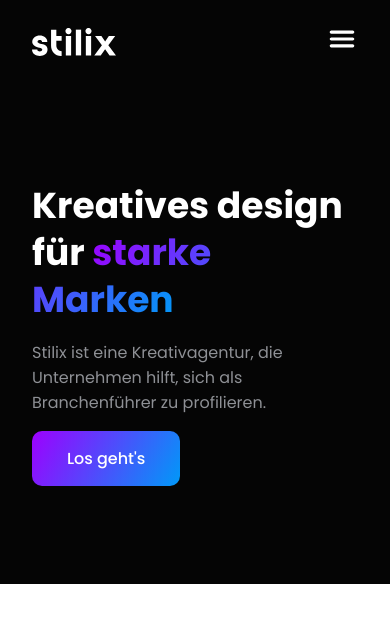
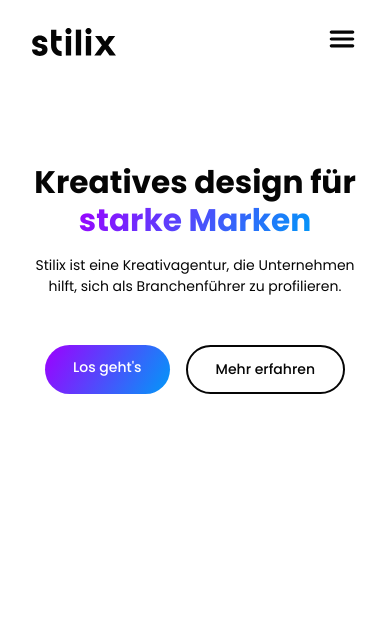
Before and after one commit to zerokater/stilix-webseite, a SvelteKit app: page / in a window 390 px wide. Shown: the top 622 px of the page. Built offline with nearby package versions, Linux system fonts and the light colour scheme.

Commit message:
MAINCONTENT

```diff
--- a/src/components/Button.svelte
+++ b/src/components/Button.svelte
@@ -1,30 +1,57 @@
 <script>
     export let href
     export let text
-
+    export let type
 
 </script>
 
-<a href="{href}">{text}</a>
+<a class="{type}" href="{href}">{text}</a>
 
 <style>
+
     a{
-        padding: 15px 35px;
-        background: var(--gradient);
+        padding: 16px 40px;
         font-weight: 500;
         color: white;
-        border-radius: 10px;
-        font-size: 16px;
+        border-radius: 50px;
+        font-size: var(--fs-400);
         transition: 200ms all ease-out;
     }
 
+    .primary{
+        background: var(--gradient);
+    }
+
+
+    .secondary{
+        border: 2pt solid white;
+    }
+
+    .secondary-black{
+        color: var(--dark);
+        border: 2pt solid var(--dark);
+    }
+
     a:hover{
-        background: white;
-        color: black;
+        background: var(--dark);
+        color: white;
         scale: 0.97;
+
     }
 
     a:active{
         scale: 0.95;
     }
+
+
+
+
+    @media screen and (max-width: 768px) {
+
+        a{
+            padding: 12px 28px;
+        }
+
+    }
+
 </style>
--- a/src/components/Nav.svelte
+++ b/src/components/Nav.svelte
@@ -28,7 +28,7 @@
 <header>
     <nav>
         <!-- Logo -->
-        <img id="logo" src="images/stilix-logo-negativ.svg" alt="" >
+        <img id="logo" src="images/stilix-logo-sw.svg" alt="" >
         {#if isSmallScreen}
             <!-- Hamburger-Menüsymbol -->
             <a id="hamburger" href="{void(0)}" on:click={toggleMenu}><img src="images/hamburger.svg" alt=""></a>
@@ -65,8 +65,8 @@
 <style>
     /* Stilregeln für den Header */
     header {
-        background-color: var(--dark);
         width: 100%;
+        height: 10svh;
     }
 
     /* Stilregeln für das Logo */
@@ -101,12 +101,12 @@
 
 
     .nav-links a{
-        color: var(--gray);
+        color: var(--dark);
         transition: 200ms all ease-out;
     }
     /* Stilregeln für die normalen Menülinks bei Hover */
     .nav-links a:hover {
-        color: white;
+        color: var(--dark);
     }
 
     /* Stilregeln für das aufgeklappte Hamburger-Menü */
--- a/src/routes/+layout.svelte
+++ b/src/routes/+layout.svelte
@@ -32,9 +32,14 @@
     --gradient-green: linear-gradient(120deg, #08FFF0, #60FF4E);
 
 
-    --h1: 48px;
+    --fs-xl: clamp(1rem, 8vw, 5rem);
+    --fs-l: clamp(1rem, 8vw, 1.5rem);
+    --fs-500: 1.2rem;
+    --fs-400: clamp(14px, 1vw, 15px);
+   }
 
-   }
+
+
 
    :global(html){
         scroll-behavior: smooth;
--- a/src/routes/+page.svelte
+++ b/src/routes/+page.svelte
@@ -4,11 +4,19 @@
 
 <main>
     <article>
-        <h1>Kreatives design <br> für <span>starke Marken</span></h1>
-        <p>Stilix ist eine Kreativagentur, die Unternehmen hilft, sich als Branchenführer zu profilieren.</p>
-        <Button href="/kontakt" text="Los geht's"/>
+        <div class="copy">
+            <h1>Kreatives design für<br><span>starke Marken</span></h1>
+            <p>Stilix ist eine Kreativagentur, die Unternehmen hilft, sich als Branchenführer zu profilieren.</p>
+        </div>
+        <div class="cta">
+            <Button href="/kontakt" text="Los geht's" type="primary"/>
+            <Button href="/services" text="Mehr erfahren" type="secondary-black"/>
+        </div>
     </article>
 </main>
+
+
+
 
 <!--.
 <Section>
@@ -21,30 +29,46 @@
 
 <style>
     main{
+
         width: 100%;
-        background-color: var(--dark);
         display: flex;
         justify-content: center;
         align-items: center;
+
     }
 
     article{
-        padding: 2rem 0rem;
-        width: 1401px;
+        padding: 5rem 0rem;
+        width: 1400px;
         display: flex;
         flex-direction: column;
         justify-content: center;
         align-items: center;
-        height: 500px;
-        gap: 1.5rem;
+        flex-wrap: wrap;
+        gap: 3rem;
+
+    }
+
+    .copy{
+        display: flex;
+        flex-direction: column;
+        justify-content: center;
+        align-items: center;
+        gap: 1rem;
+    }
+
+
+    .cta{
+        display: flex;
+        gap: 2rem;
     }
 
 
     h1{
-        font-size: var(--h1);
+        font-size: var(--fs-xl);
+        line-height: 120%;
+        color: var(--dark);
         text-align: center;
-        line-height: 130%;
-        color: white;
     }
 
     span{
@@ -54,8 +78,9 @@
     }
 
     p{
-        width: 500px;
-        color: var(--gray);
+        width: clamp(150px, 450px, 600px);
+        font-size: var(--fs-400);
+        color: var(--dark);
         text-align: center;
     }
 
@@ -77,42 +102,28 @@
 
     @media screen and (max-width: 1460px) {
         article {
-            padding: 2rem;
+            padding: 5rem 2rem;
             width: 100%;
         }
     }
 
     @media screen and (max-width: 768px) {
+        p{
+            width: 400px;
+        }
 
-        article{
-            align-items: start;
+        .cta{
+            gap: 1rem;
         }
-        h1 {
-            font-size: 40px;
-            text-align: start;
-        }
+
+
+    }
+
+
+    @media screen and (max-width: 470px) {
 
         p{
             width: auto;
-            text-align: start;
         }
     }
-
-    @media screen and (max-width: 470px) {
-
-    article{
-        align-items: start;
-        gap: 1rem;
-    }
-    h1 {
-        font-size: 36px;
-        text-align: start;
-    }
-
-    p{
-        font-size: 16px;
-        width: auto;
-        text-align: start;
-    }
-    }
 </style>
```
Also changed, not shown: static/images/hamburger.svg.
